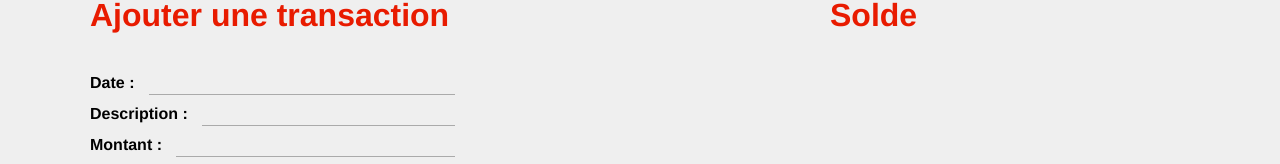
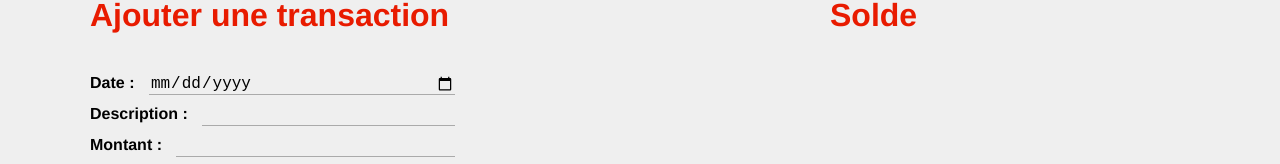
Before and after one commit to pwizla/swimo, a React (Create React App) app: page / in a window 1280 px wide. Shown: the part 130-294 px from the top of the page. Built offline with nearby package versions, Linux system fonts and the light colour scheme.

Commit message:
Change input types

```diff
--- a/src/App.js
+++ b/src/App.js
@@ -30,7 +30,9 @@ class App extends Component {
             onAddTransaction={this.handleAddTransaction}
           />
           <div className="spacer"></div>
-          <Total />
+          <Total
+            transactions={this.state.transactions}
+          />
           <div className="spacer"></div>
         </div>
         <TransactionsList
--- a/src/components/new-transaction.jsx
+++ b/src/components/new-transaction.jsx
@@ -55,7 +55,7 @@ class  NewTransaction extends React.Component {
                 <span className="label-title">Date :&nbsp;</span>
                 <input
                   name="date"
-                  type="text"
+                  type="date"
                   className="input-box"
                   value={this.state.date}
                   onChange={this.handleInputChange}
@@ -75,7 +75,7 @@ class  NewTransaction extends React.Component {
                 <span className="label-title">Montant :&nbsp;</span>
                 <input
                   name="amount"
-                  type="text"
+                  type="number"
                   className="input-box"
                   value={this.state.amount}
                   onChange={this.handleInputChange}
```
